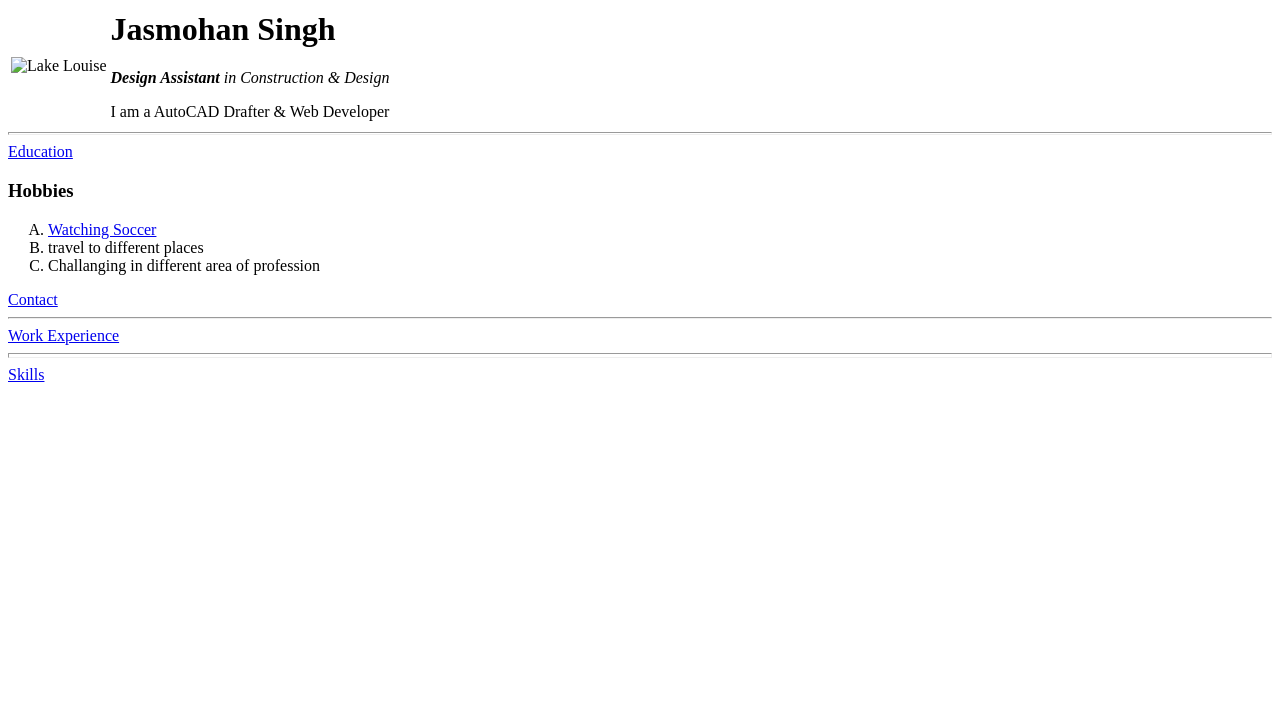
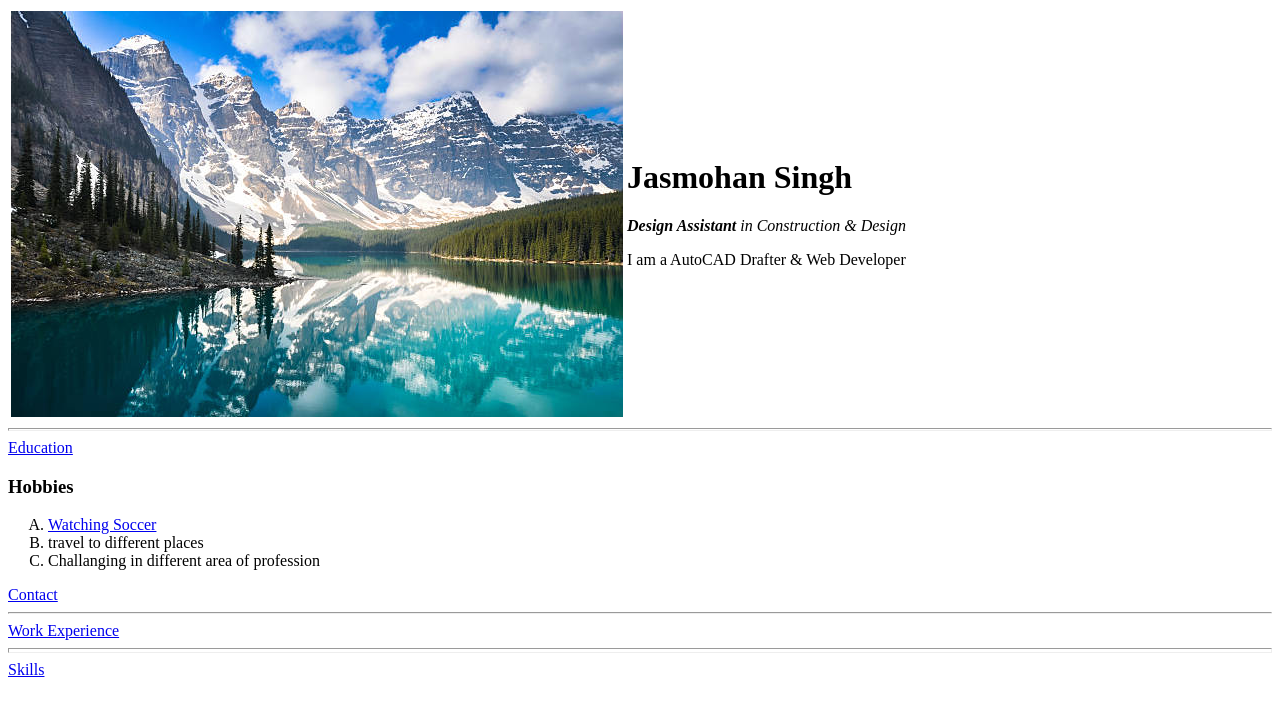
Before and after one commit to jasmohanveersingh/cv, a plain HTML site: page index.html in a window 1280 px wide. Drawn offline with Linux system fonts and the light colour scheme.

Commit message:
Update index.html

```diff
--- a/index.html
+++ b/index.html
@@ -9,7 +9,7 @@
   <body>
     <table>
         <tr>
-            <td><img src="Image/Lake-Louise.jpg" alt="Lake Louise"></td>
+            <td><img src="Lake-Louise.jpg" alt="Lake Louise"></td>
             <td><h1>Jasmohan Singh</h1>
                 <p><em><strong> Design Assistant</strong> in Construction & Design</em></p>
                 <p>I am a AutoCAD Drafter & Web Developer</p></td>
```
